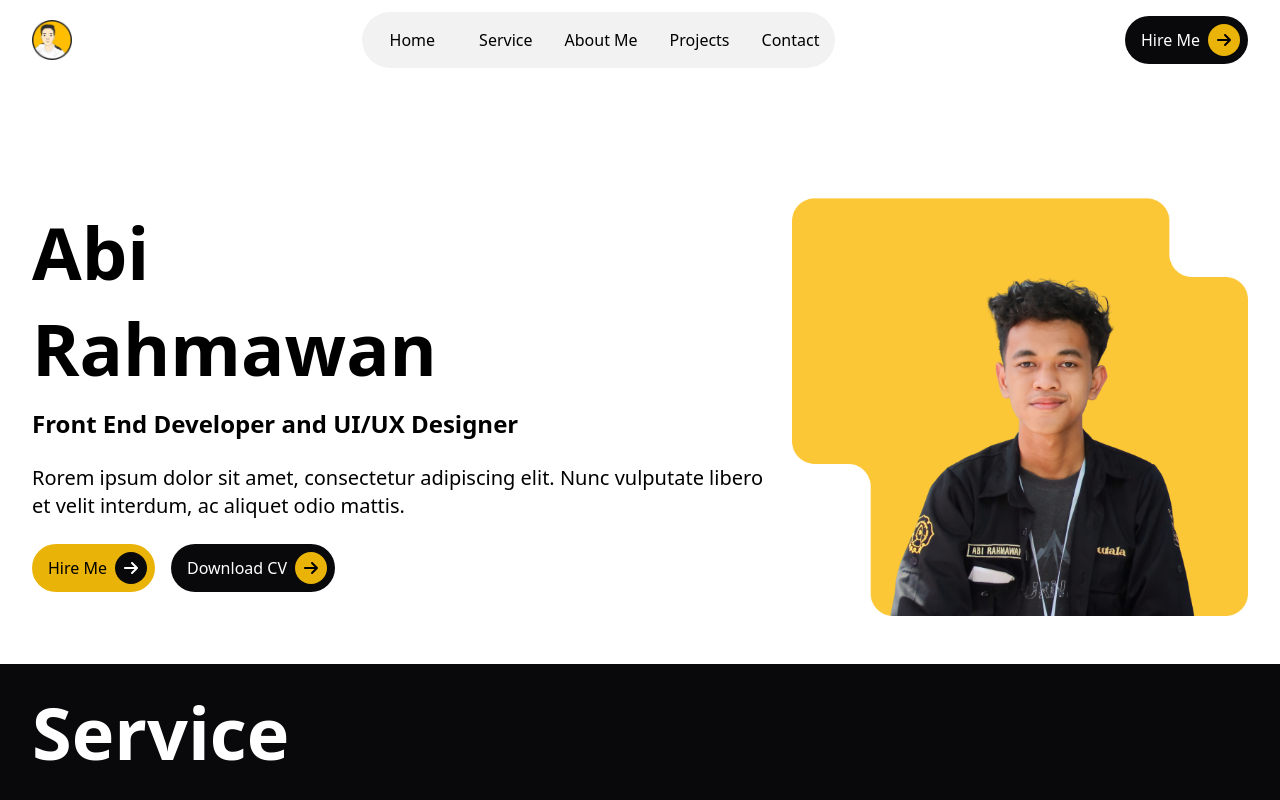
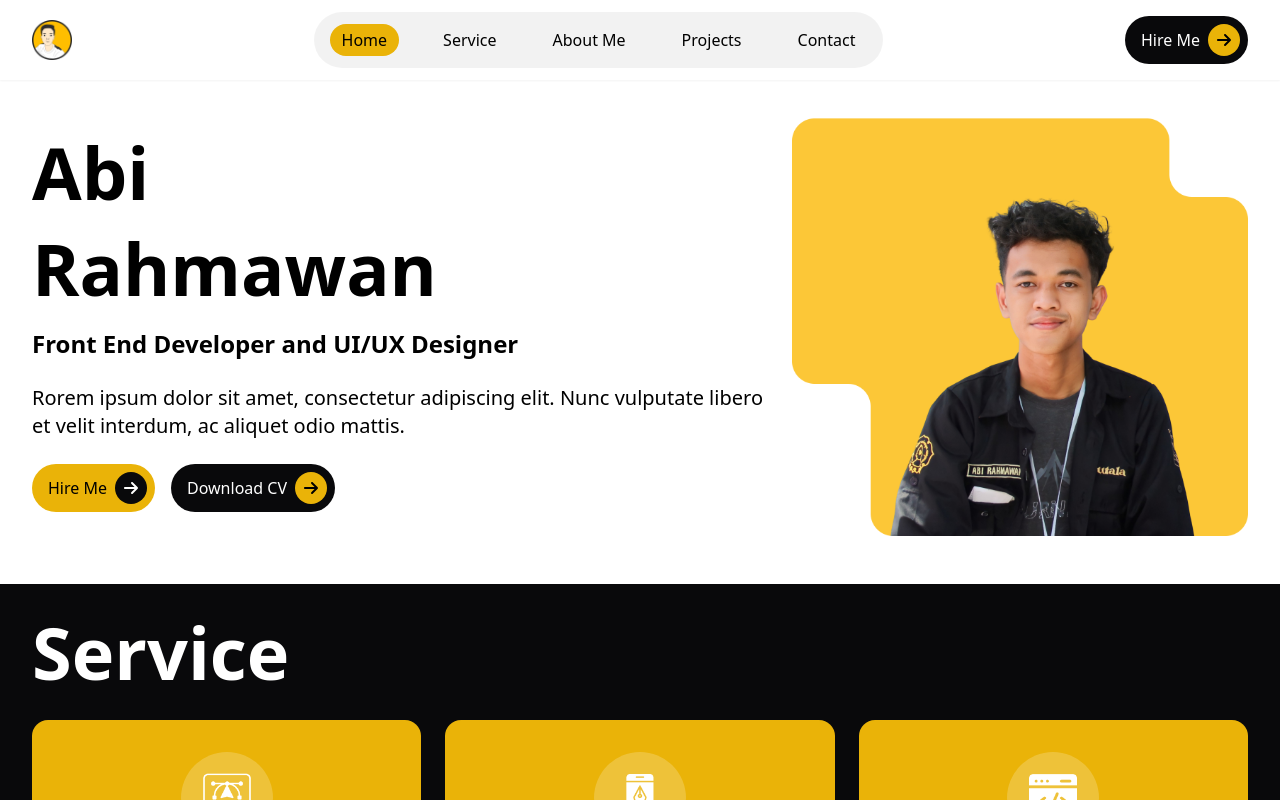
Before and after one commit to abirwan8/my-web, a Next.js app: page / in a window 1280 px wide. Shown: the top 800 px of the page. Built offline with nearby package versions, Linux system fonts and the light colour scheme; a web font is replaced by a local one.

Commit message:
add splash screen

```diff
--- a/app/components/Navbar.tsx
+++ b/app/components/Navbar.tsx
@@ -1,58 +1,97 @@
 "use client";
-import { useState } from "react";
+import { useEffect, useState } from "react";
 import React from "react";
 import Link from "next/link";
 import Image from "next/image";
 import ButtonPrimary from "./ButtonPrimary";
+import { HiMenuAlt3 } from "react-icons/hi";
+import { IoClose } from "react-icons/io5";
 
 const Navbar = () => {
   const [isOpen, setIsOpen] = useState(false);
+  const [isScrolled, setIsScrolled] = useState(false);
+  const [activeLink, setActiveLink] = useState("#home");
 
+  const handleClick = (hash: React.SetStateAction<string>) => {
+    setActiveLink(hash); // Set link aktif berdasarkan hash
+  };
+
+  useEffect(() => {
+    const handleScroll = () => {
+      // Jika scroll lebih besar dari 0, set isScrolled ke true
+      if (window.scrollY > 0) {
+        setIsScrolled(true);
+      } else {
+        setIsScrolled(false);
+      }
+    };
+
+    // Menambahkan event listener ketika komponen dimuat
+    window.addEventListener("scroll", handleScroll);
+
+    // Membersihkan event listener ketika komponen di-unmount
+    return () => {
+      window.removeEventListener("scroll", handleScroll);
+    };
+  }, []);
   return (
     <>
-      <div className="navbar flex justify-between items-center py-3 px-8">
+      <div className={`navbar w-full fixed bg-white flex justify-between items-center top-0 py-3 px-8 z-10 shadow-sm ${isScrolled ? "shadow-md" : "shadow-none"}`}>
         <div className="logo">
-          <Image src="/logo.png" layout="intrinsic" width={40} height={40} className="h-6" alt="my-logo" />
+          <Image src="/logo.png" width={40} height={40} alt="my-logo" />
         </div>
 
         {/* Toggle Button */}
-        <button className="md:hidden text-gray-800" onClick={() => setIsOpen(!isOpen)}>
-          {isOpen ? (
-            <svg xmlns="http://www.w3.org/2000/svg" className="h-6 w-6" fill="none" viewBox="0 0 24 24" stroke="currentColor">
-              <path strokeLinecap="round" strokeLinejoin="round" strokeWidth="2" d="M6 18L18 6M6 6l12 12" />
-            </svg>
-          ) : (
-            <svg xmlns="http://www.w3.org/2000/svg" className="h-6 w-6" fill="none" viewBox="0 0 24 24" stroke="currentColor">
-              <path strokeLinecap="round" strokeLinejoin="round" strokeWidth="2" d="M4 6h16M4 12h16m-7 6h7" />
-            </svg>
-          )}
+        <button className="md:hidden text-zinc-950" onClick={() => setIsOpen(!isOpen)}>
+          {isOpen ? <IoClose className="text-2xl" /> : <HiMenuAlt3 className="text-2xl" />}
         </button>
 
-        {/* <nav className="flex gap-8 bg-zinc-950/5 px-4 py-3 rounded-full items-center">
-          <Link href="" className="bg-yellow-400 px-3 py-1 rounded-full">
-            Home
-          </Link>
-          <Link href="">Service</Link>
-          <Link href="">About Me</Link>
-          <Link href="">Projects</Link>
-          <Link href="">Contact</Link>
-        </nav> */}
-        {/* <ButtonPrimary>Hire Me</ButtonPrimary> */}
-
-        {/* Navigation Links */}
         <nav
-          className={`flex-col md:flex md:flex-row md:gap-8 bg-white md:bg-zinc-950/5 shadow-2xl md:shadow-none px-8 md:px-4 py-3 rounded-lg md:rounded-full items-center md:static absolute top-16 right-8 md:top-auto md:right-auto transition-all duration-300 ease-in-out ${
+          className={`flex-col md:flex md:flex-row md:gap-8 bg-white z-10 md:bg-zinc-950/5 shadow-2xl md:shadow-none px-8 md:px-4 py-3 rounded-lg md:rounded-full items-center md:static absolute top-16 right-8 md:top-auto md:right-auto transition-all duration-300 ease-in-out ${
             isOpen ? "flex gap-4" : "hidden"
           }`}
         >
-          <Link href="" className="bg-yellow-400 px-3 py-1 rounded-full md:bg-transparent">
+          <Link
+            href="#home"
+            className={`hover:bg-zinc-950/10 px-3 py-1 hover:rounded-full ${
+              activeLink === '#home' ? 'bg-yellow-500 rounded-full' : 'bg-none'
+            }`}
+            onClick={() => handleClick("#home")}>
             Home
           </Link>
-          <Link href="">Service</Link>
-          <Link href="">About Me</Link>
-          <Link href="">Projects</Link>
-          <Link href="">Contact</Link>
-          {/* <ButtonPrimary className="md:hidden block">Hire Me</ButtonPrimary> */}
+          <Link
+            href="#service"
+            className={`hover:bg-zinc-950/10 px-3 py-1 hover:rounded-full ${
+              activeLink === '#service' ? 'bg-yellow-500 rounded-full' : 'bg-none'
+            }`}
+             onClick={() => handleClick("#service")}>
+            Service
+          </Link>
+          <Link
+            href="#about"
+            className={`hover:bg-zinc-950/10 px-3 py-1 hover:rounded-full ${
+              activeLink === '#about' ? 'bg-yellow-500 rounded-full' : 'bg-none'
+            }`}
+            onClick={() => handleClick('#about')}>
+            About Me
+          </Link>
+          <Link
+            href="#project"
+            className={`hover:bg-zinc-950/10 px-3 py-1 hover:rounded-full ${
+              activeLink === '#project' ? 'bg-yellow-500 rounded-full' : 'bg-none'
+            }`}
+            onClick={() => handleClick('#project')}>
+            Projects
+          </Link>
+          <Link
+            href="#contact"
+            className={`hover:bg-zinc-950/10 px-3 py-1 hover:rounded-full ${
+              activeLink === '#contact' ? 'bg-yellow-500 rounded-full' : 'bg-none'
+            }`}
+            onClick={() => handleClick('#contact')}>
+            Contact
+          </Link>
+          {/* <ButtonPrimary className="block md:hidden !hidden">Hire Me</ButtonPrimary> */}
         </nav>
 
         {/* Button */}
--- /dev/null
+++ b/app/components/SplashScreen.tsx
@@ -0,0 +1,44 @@
+"use client";
+import React, { useEffect, useState } from 'react';
+import anime from 'animejs';
+import '../assets/css/style.css';
+
+const SplashScreen = ({ finishLoading }: any) => {
+    const [isMounted, setIsMounted] = useState(false);
+    const animate = () =>{
+        const loader = anime.timeline({
+            complete: () => finishLoading(),
+        })
+
+        loader.add({
+            target: '.splash-container',
+            delay: 0,
+            duration: 3000,
+        })
+
+    }
+
+    useEffect(() => {
+        const timeout = setTimeout(() => setIsMounted(true), 1000);
+        animate()
+        return () => clearTimeout(timeout);
+    }, []);
+
+  return (
+    <div className="splash-container">
+        <div className="box">
+            <div className="title">
+                <span className="item"></span>
+                <h1>Abi Rahmawan<span></span></h1>
+            </div>
+
+            <div className="role">
+                <div className="item"></div>
+                <p>UI Designer & Web Developer</p>
+            </div>
+        </div>
+    </div>
+  )
+}
+
+export default SplashScreen;
--- a/app/layout.tsx
+++ b/app/layout.tsx
@@ -1,6 +1,10 @@
+"use client";
 import type { Metadata } from "next";
 import { Unbounded, Roboto } from "next/font/google";
+import SplashScreen from "./components/SplashScreen";
+import { usePathname } from "next/navigation";
 import "./globals.css";
+import { useEffect, useState } from "react";
 
 const robotoSans = Roboto({
   variable: "--font-roboto-sans",
@@ -14,17 +18,25 @@ const unbounded = Unbounded({
   weight: ['400', '700']
 });
 
-export const metadata: Metadata = {
-  title: "Abi Rahmawan"
-};
+// export const metadata: Metadata = {
+//   title: "Abi Rahmawan"
+// };
 
 export default function RootLayout({
   children,
 }: Readonly<{
   children: React.ReactNode;
 }>) {
+  const pathname = usePathname();
+  const isHome = pathname === '/';
+  const [isLoading, setIsLoading] = useState(isHome);
+
+  useEffect(() => {
+    if (isLoading) return
+  }, [isLoading]);
+
   return (
-    <html lang="en">
+    <html lang="en" className="scroll-smooth">
       <head>
         <link rel="icon" href="/logo.png" />
       </head>
@@ -32,7 +44,13 @@ export default function RootLayout({
         style={{ fontFamily: 'var(--font-roboto)' }}
         className={`${robotoSans.variable} ${unbounded.variable} antialiased`}
       >
-        {children}
+          {isLoading && isHome ? (
+            <SplashScreen finishLoading={() => setIsLoading(false)} />
+          ) : (
+            <>
+              {children}
+            </>
+          )}
       </body>
     </html>
   );
```
